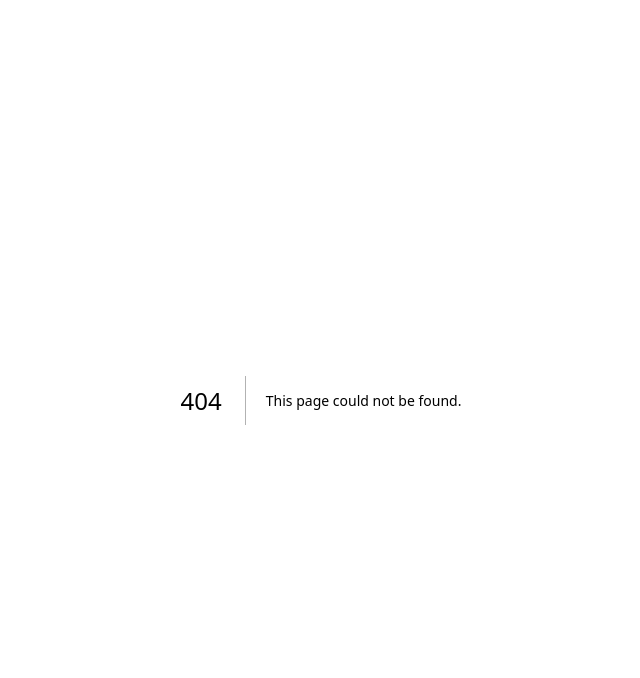
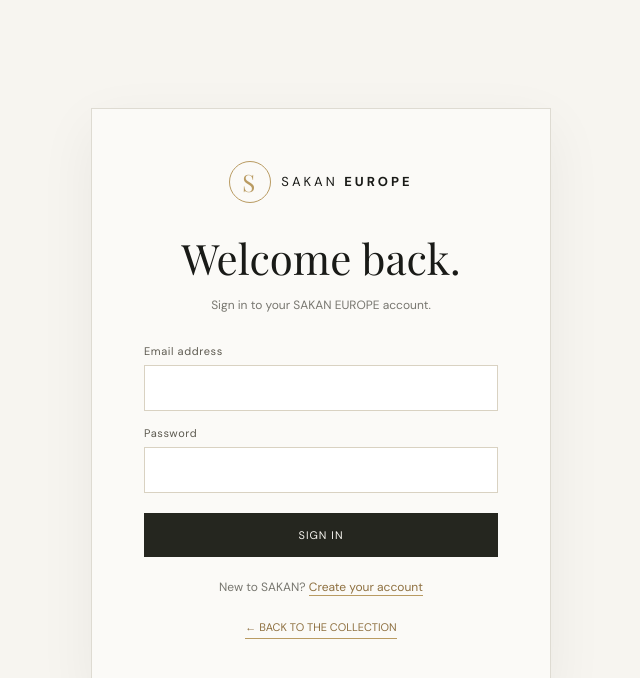
Before and after one commit to saiedahm/sakan-europe, a Next.js app: page /login in a window 1280 px wide. Before the commit this address had no page. Shown: the top 678 px of the page, without its empty margins (319-959 px from the left). Built offline with nearby package versions, Linux system fonts and the light colour scheme; a web font is replaced by a local one.

Commit message:
Implement Supabase email/password login

```diff
--- /dev/null
+++ b/app/login/page.tsx
@@ -0,0 +1,43 @@
+"use client";
+
+import Link from "next/link";
+import { FormEvent, useState } from "react";
+import { useRouter } from "next/navigation";
+import { getSupabaseBrowserClient } from "@/lib/supabase/client";
+
+export default function LoginPage() {
+  const router = useRouter();
+  const [email, setEmail] = useState("");
+  const [password, setPassword] = useState("");
+  const [message, setMessage] = useState("");
+  const [error, setError] = useState(false);
+  const [busy, setBusy] = useState(false);
+
+  async function submit(event: FormEvent<HTMLFormElement>) {
+    event.preventDefault(); setMessage(""); setError(false); setBusy(true);
+    try {
+      const { data, error: authError } = await getSupabaseBrowserClient().auth.signInWithPassword({ email: email.trim(), password });
+      if (authError) throw authError;
+      if (!data.session) throw new Error("Login completed without an active session. Please try again.");
+      setMessage("Welcome back. Redirecting to SAKAN EUROPE…");
+      router.replace("/");
+      router.refresh();
+    } catch (e) {
+      setError(true);
+      setMessage(e instanceof Error ? e.message : "Login failed. Please try again.");
+    } finally { setBusy(false); }
+  }
+
+  return <main className="auth-page"><section className="auth-card">
+    <Link href="/" className="auth-brand"><span className="brand-mark">S</span><span>SAKAN <b>EUROPE</b></span></Link>
+    <h1>Welcome back.</h1><p className="auth-subtitle">Sign in to your SAKAN EUROPE account.</p>
+    <form className="auth-form" onSubmit={submit}>
+      <label>Email address<input type="email" autoComplete="email" required value={email} onChange={e=>setEmail(e.target.value)} /></label>
+      <label>Password<input type="password" autoComplete="current-password" minLength={6} required value={password} onChange={e=>setPassword(e.target.value)} /></label>
+      {message && <p role="status" className={error ? "auth-message auth-error" : "auth-message"}>{message}</p>}
+      <button className="auth-submit" type="submit" disabled={busy}>{busy ? "SIGNING IN…" : "SIGN IN"}</button>
+    </form>
+    <p className="auth-switch">New to SAKAN? <Link href="/signup">Create your account</Link></p>
+    <Link href="/" className="auth-back">← BACK TO THE COLLECTION</Link>
+  </section></main>;
+}
```
